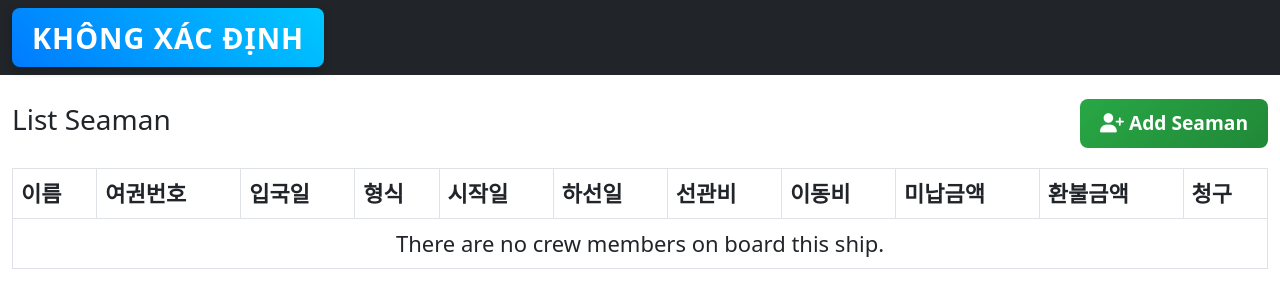
After one commit to piuconal/korean_dashboard, a PHP site: page /detail_ship.php in a window 1280 px wide. The commit adds this page. Shown: the top 308 px of the page. Run offline with PHP 8.4, Linux system fonts and the light colour scheme; the visitor is signed in with stand-in values (Sample User, id 1); data that the repository does not hold is empty; some libraries are stand-ins or nearby versions.

Commit message:
list and add seaman

```diff
--- a/view/IncomeManage.php
+++ b/view/IncomeManage.php
@@ -65,5 +65,6 @@ if (!isset($_SESSION['user'])) {
 <script src="https://cdnjs.cloudflare.com/ajax/libs/xlsx/0.18.5/xlsx.full.min.js"></script>
 <script src="../view/js/income_manage.js"></script>
 <script src="../view/js/listship.js"></script>
+<script src="../view/js/detail_ship.js"></script>
 </body>
 </html>
--- /dev/null
+++ b/view/detail_ship.php
@@ -0,0 +1,171 @@
+<?php
+session_start();
+include '../db/connect.php';
+
+// Kiểm tra nếu chưa đăng nhập thì chuyển hướng về index.php
+if (!isset($_SESSION['user'])) {
+    header("Location: index.php");
+    exit();
+}
+
+// Lấy tên tàu từ URL
+$ship_name = isset($_GET['ship_name']) ? urldecode($_GET['ship_name']) : "Không xác định";
+
+// Truy vấn danh sách thuyền viên của tàu này
+$stmt = $conn->prepare("SELECT * FROM crew_members WHERE ship_id = (SELECT id FROM ships WHERE name = ? LIMIT 1)");
+$stmt->bind_param("s", $ship_name);
+$stmt->execute();
+$result = $stmt->get_result();
+$seamen = $result->fetch_all(MYSQLI_ASSOC);
+?>
+
+<!DOCTYPE html>
+<html lang="vi">
+<head>
+    <meta charset="UTF-8">
+    <meta name="viewport" content="width=device-width, initial-scale=1.0">
+    <title><?php echo htmlspecialchars($ship_name); ?></title>
+    <link rel="stylesheet" href="https://cdn.jsdelivr.net/npm/bootstrap@5.3.0/dist/css/bootstrap.min.css">
+    <script src="https://kit.fontawesome.com/a076d05399.js"></script>
+    <style>
+        .navbar-brand {
+            font-size: 1.8rem;
+            font-weight: bold;
+            color: #fff !important;
+            text-transform: uppercase;
+            letter-spacing: 1px;
+            padding: 8px 20px;
+            background: linear-gradient(45deg, #007bff, #00c8ff);
+            border-radius: 8px;
+            box-shadow: 0 4px 8px rgba(0, 0, 0, 0.2);
+            transition: 0.3s;
+        }
+
+        .btn-add {
+            font-size: 1.2rem;
+            font-weight: bold;
+            color: white;
+            background: linear-gradient(135deg, #28a745, #218838);
+            border: none;
+            padding: 10px 20px;
+            border-radius: 8px;
+            transition: 0.3s;
+        }
+
+        .btn-add:hover {
+            color: yellow;
+            transform: scale(1.05);
+        }
+
+        table {
+            margin-top: 20px;
+        }
+
+        thead {
+            background-color: #007bff;
+            color: white;
+        }
+
+        tbody tr:hover {
+            background-color: #f1f1f1;
+        }
+    </style>
+</head>
+<body>
+
+<!-- Navbar -->
+<nav class="navbar navbar-expand-lg navbar-dark bg-dark">
+    <div class="container-fluid">
+        <a class="navbar-brand" href="#"><?php echo htmlspecialchars($ship_name); ?></a>
+    </div>
+</nav>
+
+<div class="container-fluid mt-4">
+    <!-- Nút thêm thuyền viên -->
+    <div class="d-flex justify-content-between align-items-center">
+        <h3>List Seaman</h3>
+        <button class="btn btn-add" id="addSeamanBtn">
+            <i class="fas fa-user-plus"></i> Add Seaman
+        </button>
+    </div>
+
+    <!-- Bảng danh sách thuyền viên -->
+    <table style="font-size: 22px; " class="table table-bordered table-hover">
+        <thead>
+            <tr>
+                <th>이름</th>
+                <th>여권번호</th>
+                <th>입국일</th>
+                <th>형식</th>
+                <th>시작일</th>
+                <th>하선일</th>
+                <th> 선관비</th>
+                <th>이동비</th>
+                <th>미납금액</th>
+                <th>환불금액</th>
+                <th>청구</th>
+            </tr>
+        </thead>
+        <tbody>
+            <?php if (!empty($seamen)) : ?>
+                <?php foreach ($seamen as $seaman) : ?>
+                    <tr>
+                        <td><?php echo htmlspecialchars($seaman['name']); ?></td>
+                        <td><?php echo htmlspecialchars($seaman['passport_number']); ?></td>
+                        <td><?php echo htmlspecialchars($seaman['entry_date']); ?></td>
+                        <td><?php echo htmlspecialchars($seaman['type']); ?></td>
+                        <td><?php echo htmlspecialchars($seaman['start_date']); ?></td>
+                        <td><?php echo htmlspecialchars($seaman['disembark_date']); ?></td>
+                        <td><?php echo number_format($seaman['ship_fee']); ?> VND</td>
+                        <td><?php echo number_format($seaman['moving_fee']); ?> VND</td>
+                        <td style="color: red;"><?php echo number_format($seaman['outstanding_amount']); ?> VND</td>
+                        <td style="color: green;"><?php echo number_format($seaman['refund_amount']); ?> VND</td>
+                        <td><?php echo htmlspecialchars($seaman['note']); ?></td>
+                    </tr>
+                <?php endforeach; ?>
+            <?php else : ?>
+                <tr>
+                    <td colspan="11" class="text-center">There are no crew members on board this ship.</td>
+                </tr>
+            <?php endif; ?>
+        </tbody>
+    </table>
+</div>
+
+<!-- Modal Danh Sách Thuyền Viên -->
+<div class="modal fade" id="addSeamanModal" tabindex="-1" aria-labelledby="addSeamanLabel" aria-hidden="true">
+  <div class="modal-dialog modal-lg">
+    <div class="modal-content">
+      <div class="modal-header">
+        <h5 class="modal-title" id="addSeamanLabel">List from Excel</h5>
+        <button type="button" class="btn-close" data-bs-dismiss="modal" aria-label="Close"></button>
+      </div>
+      <div class="modal-body">
+        <!-- Input tìm kiếm -->
+        <input style="height: 50px;" type="text" id="searchSeaman" class="form-control mb-3" placeholder="Search...">
+
+        <!-- Bảng danh sách -->
+        <table style="font-size: 25px; " class="table table-bordered">
+          <thead>
+            <tr>
+              <th>외국인선원명</th>
+              <th>여권번호</th>
+              <th>입국일</th>
+              <th></th>
+            </tr>
+          </thead>
+          <tbody id="seamanList">
+            <tr><td colspan="4" class="text-center">Đang tải dữ liệu...</td></tr>
+          </tbody>
+        </table>
+      </div>
+    </div>
+  </div>
+</div>
+
+<script src="https://cdn.jsdelivr.net/npm/bootstrap@5.3.0/dist/js/bootstrap.bundle.min.js"></script>
+<script src="https://cdnjs.cloudflare.com/ajax/libs/xlsx/0.18.5/xlsx.full.min.js"></script>
+<script src="../view/js/list_seaman.js"></script>
+
+</body>
+</html>
--- /dev/null
+++ b/view/js/list_seaman.js
@@ -0,0 +1,93 @@
+document.addEventListener("DOMContentLoaded", function () {
+  const addSeamanBtn = document.getElementById("addSeamanBtn");
+  const modalElement = document.getElementById("addSeamanModal");
+
+  if (addSeamanBtn && modalElement) {
+    addSeamanBtn.addEventListener("click", function () {
+      const modal = new bootstrap.Modal(modalElement);
+      modal.show();
+      loadExcel(); // Gọi hàm tải dữ liệu khi mở modal
+    });
+  } else {
+    console.error("Không tìm thấy nút hoặc modal!");
+  }
+
+  async function loadExcel() {
+    try {
+      const response = await fetch("../excel/mydata.xlsx");
+      const data = await response.arrayBuffer();
+      const workbook = XLSX.read(data, { type: "array" });
+
+      const sheetName = workbook.SheetNames[0];
+      const sheet = workbook.Sheets[sheetName];
+      const jsonData = XLSX.utils.sheet_to_json(sheet, { header: 1 });
+
+      displaySeamanData(jsonData);
+    } catch (error) {
+      console.error("Lỗi khi tải file Excel:", error);
+    }
+  }
+
+  function displaySeamanData(data) {
+    const tableBody = document.getElementById("seamanList");
+    tableBody.innerHTML = ""; // Xóa dữ liệu cũ
+
+    const shipname = document.title.trim().toLowerCase(); // Lấy tên tàu từ title
+
+    // Lọc danh sách theo tàu
+    const filteredData = data.filter((row, index) => {
+      if (index === 0) return false; // Bỏ qua hàng tiêu đề
+      return row[1] && row[1].toLowerCase() === shipname; // So sánh với cột 2 (tên tàu)
+    });
+
+    if (filteredData.length === 0) {
+      tableBody.innerHTML = `<tr><td colspan="4" class="text-center">Không có thuyền viên cho tàu này.</td></tr>`;
+      return;
+    }
+
+    filteredData.forEach((row) => {
+      let tableRow = document.createElement("tr");
+      tableRow.classList.add("seaman-row");
+
+      tableRow.innerHTML = `
+        <td>${row[2]}</td>  <!-- Tên thuyền viên (cột 3) -->
+        <td>${row[3]}</td>  <!-- Hộ chiếu (cột 4) -->
+        <td>${row[4]}</td>  <!-- Ngày nhập cảnh (cột 5) -->
+        <td><button class="btn btn-primary btn-sm selectSeaman" data-name="${row[2]}" data-passport="${row[3]}" data-entry="${row[4]}">Select</button></td>
+      `;
+
+      tableBody.appendChild(tableRow);
+    });
+
+    // Xử lý sự kiện khi ấn "Select"
+    document.querySelectorAll(".selectSeaman").forEach((button) => {
+      button.addEventListener("click", function () {
+        const name = this.getAttribute("data-name");
+        const passport = this.getAttribute("data-passport");
+        const entryDate = this.getAttribute("data-entry");
+
+        // Gửi AJAX request để lưu vào DB
+        fetch("add_seaman.php", {
+          method: "POST",
+          headers: {
+            "Content-Type": "application/x-www-form-urlencoded",
+          },
+          body: `name=${encodeURIComponent(name)}&passport=${encodeURIComponent(
+            passport
+          )}&entry_date=${encodeURIComponent(
+            entryDate
+          )}&ship_name=${encodeURIComponent(shipname)}`,
+        })
+          .then((response) => response.json())
+          .then((data) => {
+            if (data.success) {
+              alert("Added crew successfully!");
+            } else {
+              alert("Lỗi khi thêm thuyền viên: " + data.error);
+            }
+          })
+          .catch((error) => console.error("Lỗi:", error));
+      });
+    });
+  }
+});
```
Also changed, not shown: view/add_seaman.php (added, +36 -0 lines), view/add_ship.php (added, +34 -0 lines), view/js/detail_ship.js (added, +27 -0 lines).
